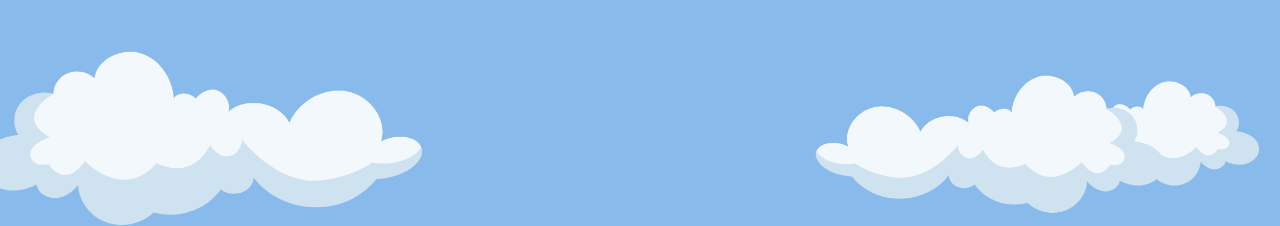
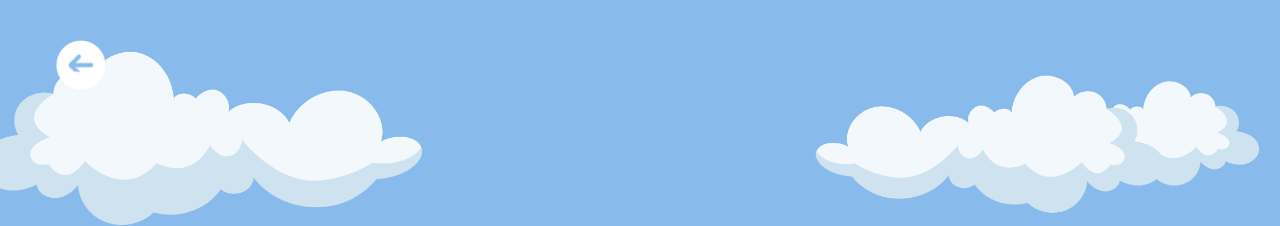
Before and after one commit to marianakemmerich/tcc-pampa-quiz, a React (Create React App) app: page /score in a window 1280 px wide. Shown: the top 226 px of the page. Built offline with nearby package versions, Linux system fonts and the light colour scheme.

Commit message:
feat: add back button component

```diff
--- a/src/pages/ScorePage.tsx
+++ b/src/pages/ScorePage.tsx
@@ -1,4 +1,5 @@
 import React, { useEffect, useState } from 'react'
+import BackBtn from '../components/BackButton'
 
 const ScorePage = () => {
   const [scores, setScores] = useState<number[]>([])
@@ -17,6 +18,9 @@ const ScorePage = () => {
         backgroundPosition: 'center',
       }}
     >
+      <header className='items-left fixed top-2 md:top-0 w-screen'>
+          <BackBtn />
+      </header>
       <h1 className="text-3xl font-bold mb-6 text-white">Últimas Pontuações</h1>
       <div className="w-full max-w-md bg-sunshine rounded-lg p-6 shadow-lg text-center">
         <ul className="space-y-4">
```
